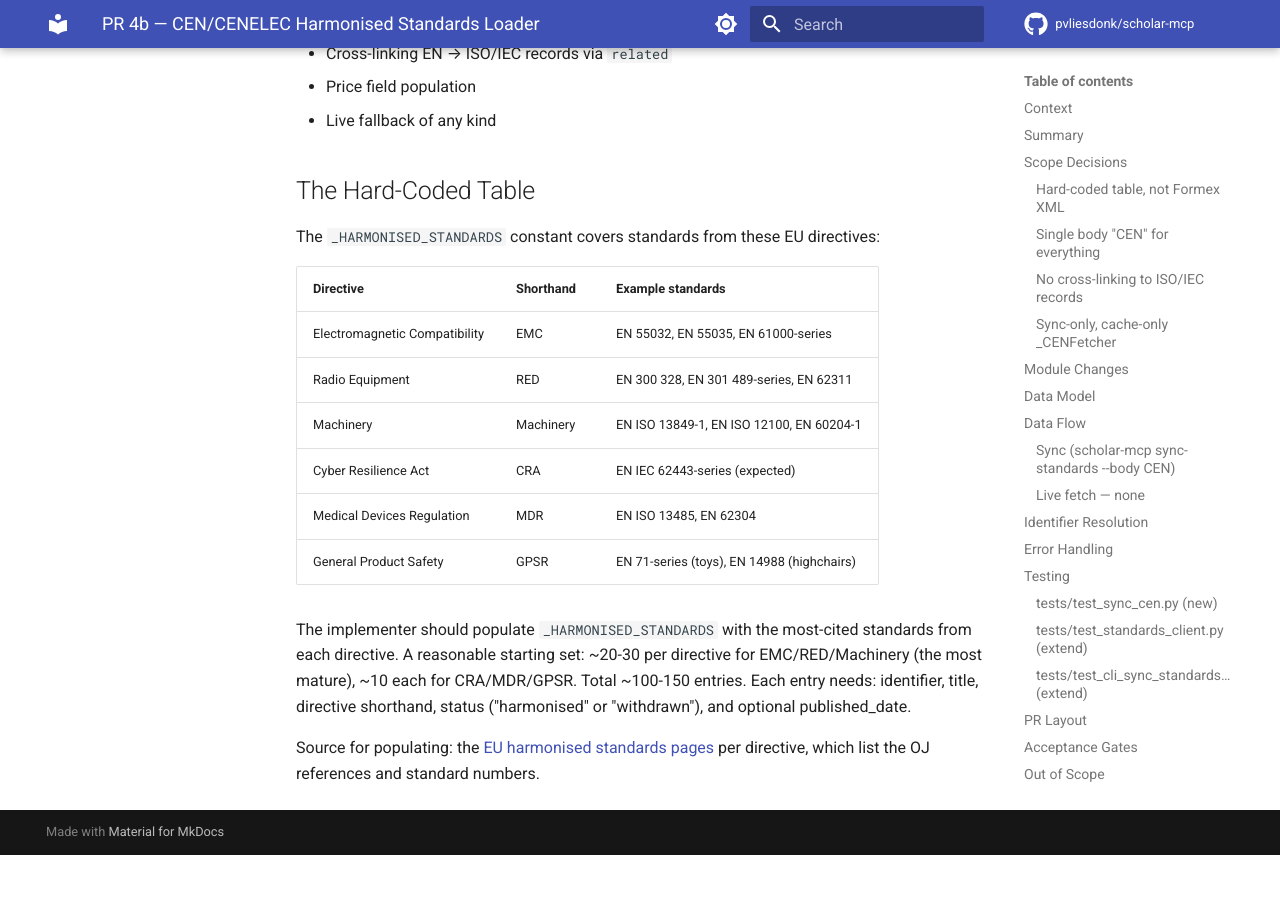
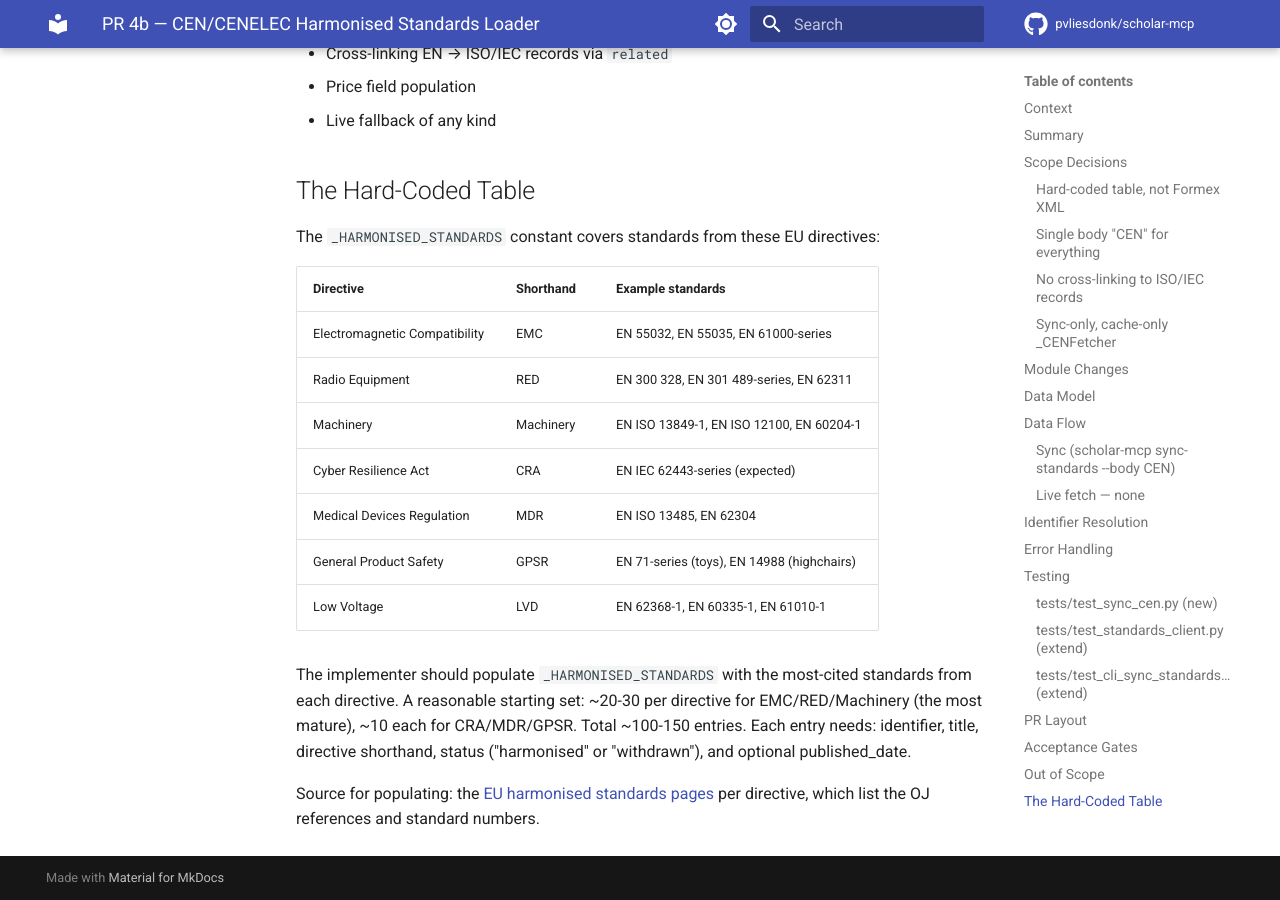
Before and after one commit to pvliesdonk/scholar-mcp, an MkDocs documentation site: the page built from docs/specs/2026-04-16-pr4b-cen-loader-design.md, in a window 1280 px wide and 900 px high, scrolled down 5898 px. Built offline with MkDocs 1.6.1 and Material for MkDocs 9.7.7, drawn with Linux system fonts in a browser that asks for light colours; comment, search, counter and statistics services are not loaded; before the commit the page ends 6753 px from its top, so only the background shows below that.

Commit message:
docs(standards): add LVD directive to CEN spec table
The implementation includes Low Voltage Directive (2014/35/EU) entries
(EN 62368-1, EN 60335-1, EN 61010-1, EN 60950-1) but the spec's
directive table omitted LVD. Flagged by reviewer.

```diff
--- a/docs/specs/2026-04-16-pr4b-cen-loader-design.md
+++ b/docs/specs/2026-04-16-pr4b-cen-loader-design.md
@@ -208,6 +208,7 @@ The `_HARMONISED_STANDARDS` constant covers standards from these EU directives:
 | Cyber Resilience Act | CRA | EN IEC 62443-series (expected) |
 | Medical Devices Regulation | MDR | EN ISO 13485, EN 62304 |
 | General Product Safety | GPSR | EN 71-series (toys), EN 14988 (highchairs) |
+| Low Voltage | LVD | EN 62368-1, EN 60335-1, EN 61010-1 |
 
 The implementer should populate `_HARMONISED_STANDARDS` with the most-cited standards from each directive. A reasonable starting set: ~20-30 per directive for EMC/RED/Machinery (the most mature), ~10 each for CRA/MDR/GPSR. Total ~100-150 entries. Each entry needs: identifier, title, directive shorthand, status ("harmonised" or "withdrawn"), and optional published_date.
 
```
